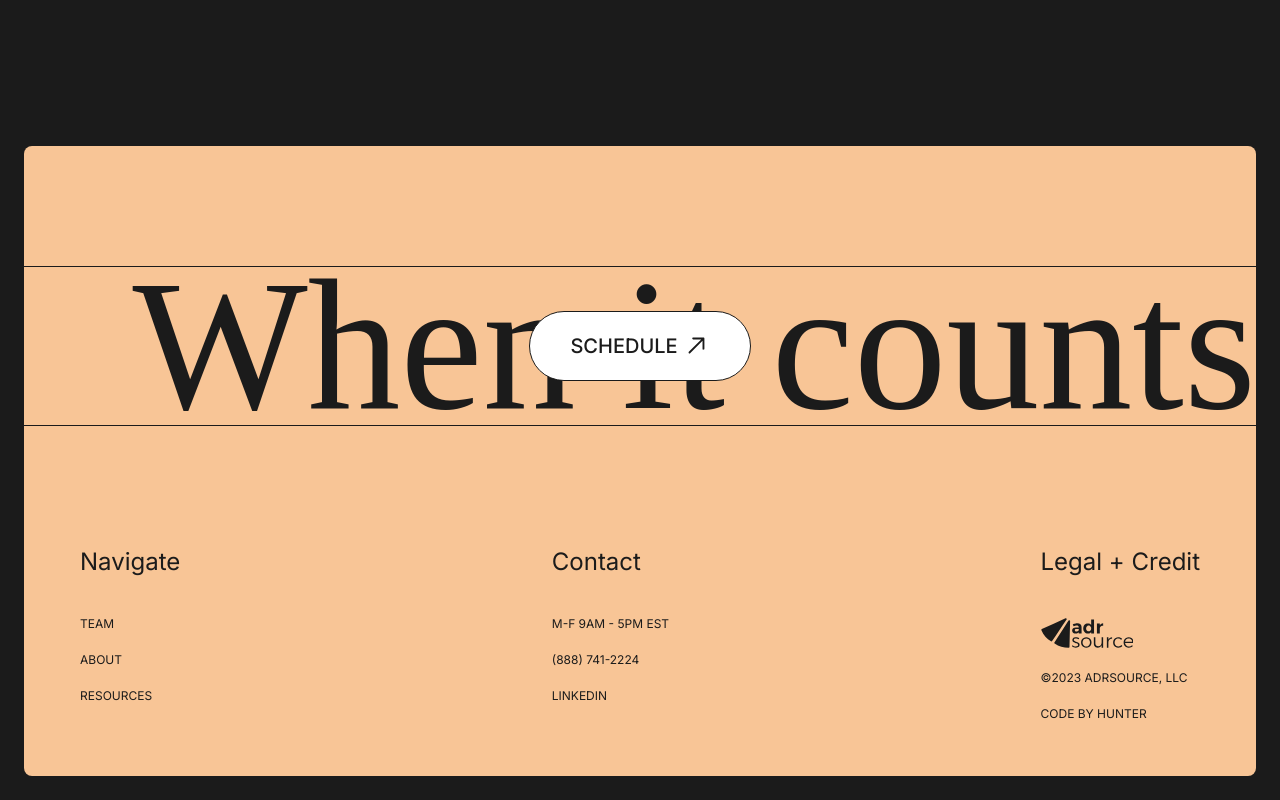
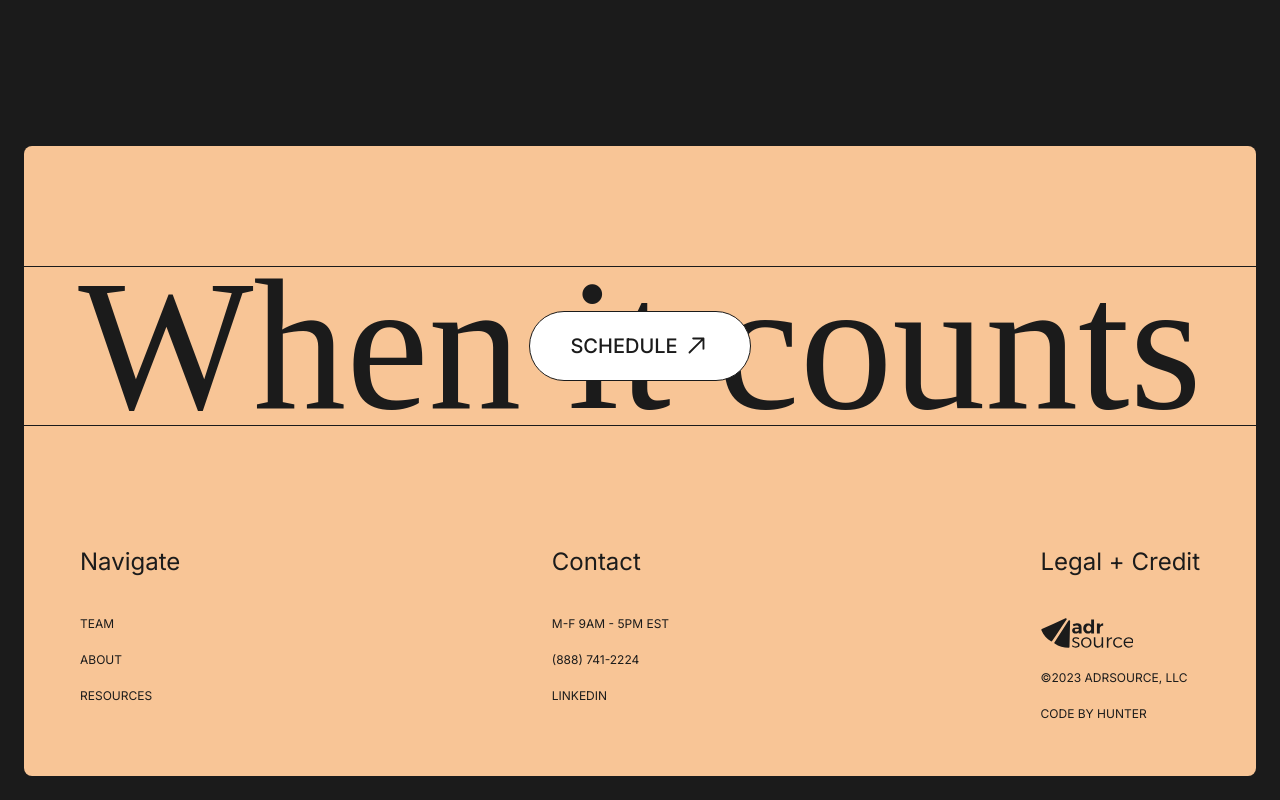
Before and after one commit to ADRSource/adr-source-v2, a Next.js app: page / in a window 1280 px wide. Shown: the part 780-1580 px from the top of the page. Built offline with nearby package versions, Linux system fonts and the light colour scheme; a web font is replaced by a local one.

Commit message:
refactor: only animate on mobile

```diff
--- a/src/components/footer/marquee.tsx
+++ b/src/components/footer/marquee.tsx
@@ -10,8 +10,10 @@ import {
 } from 'framer-motion';
 import { mergeRefs } from 'react-merge-refs';
 import useMeasure from 'react-use-measure';
+import { useMediaQuery } from '~/hooks/use-media-query';
 
 export function Marquee({ children }: { children: React.ReactNode }) {
+	const isMobile = useMediaQuery('(max-width: 880px)');
 	const containerRef = React.useRef<HTMLDivElement>(null);
 	const [containerMeasureRef, { width: containerWidth }] = useMeasure({ debounce: 100 });
 	const [textMeasureRef, { width: textWidth }] = useMeasure({ debounce: 100 });
@@ -47,7 +49,8 @@ export function Marquee({ children }: { children: React.ReactNode }) {
 			<motion.p
 				style={
 					{
-						x: translateX,
+						x: isMobile ? translateX : '-50%',
+						left: isMobile ? '0' : '50%',
 					} as React.CSSProperties
 				}
 				className="leading-0 absolute left-0 top-0 whitespace-nowrap text-center font-serif text-[max(128px,14.5vw)] leading-[85%]"
--- /dev/null
+++ b/src/hooks/use-media-query.ts
@@ -0,0 +1,42 @@
+import * as React from 'react';
+
+export function useMediaQuery(query: string): boolean {
+	const getMatches = (query: string): boolean => {
+		// Prevents SSR issues
+		if (typeof window !== 'undefined') {
+			return window.matchMedia(query).matches;
+		}
+		return false;
+	};
+
+	const [matches, setMatches] = React.useState<boolean>(getMatches(query));
+
+	function handleChange() {
+		setMatches(getMatches(query));
+	}
+
+	React.useEffect(() => {
+		const matchMedia = window.matchMedia(query);
+
+		// Triggered at the first client-side load and if query changes
+		handleChange();
+
+		// Listen matchMedia
+		if (matchMedia.addListener) {
+			matchMedia.addListener(handleChange);
+		} else {
+			matchMedia.addEventListener('change', handleChange);
+		}
+
+		return () => {
+			if (matchMedia.removeListener) {
+				matchMedia.removeListener(handleChange);
+			} else {
+				matchMedia.removeEventListener('change', handleChange);
+			}
+		};
+		// eslint-disable-next-line react-hooks/exhaustive-deps
+	}, [query]);
+
+	return matches;
+}
```
